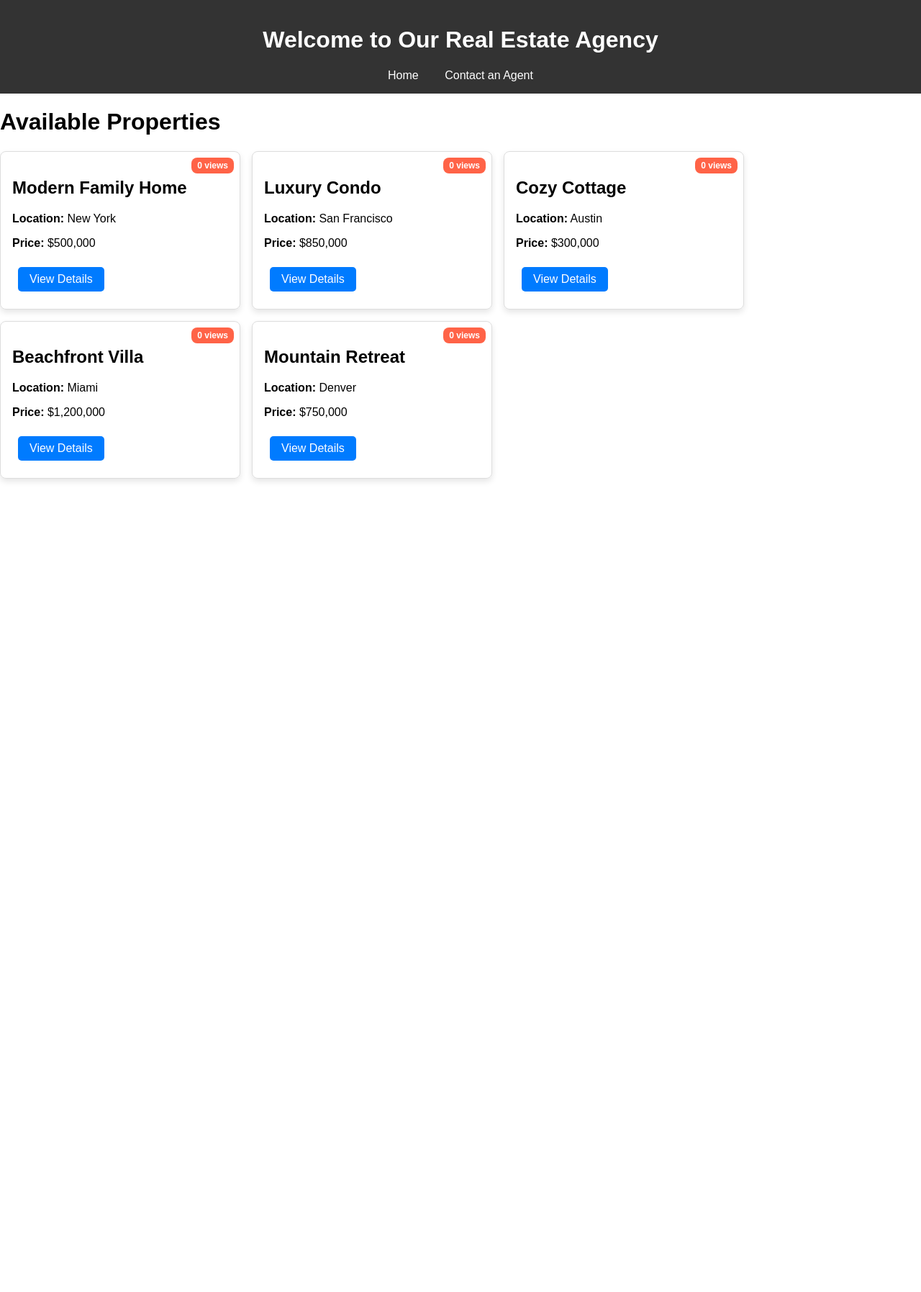
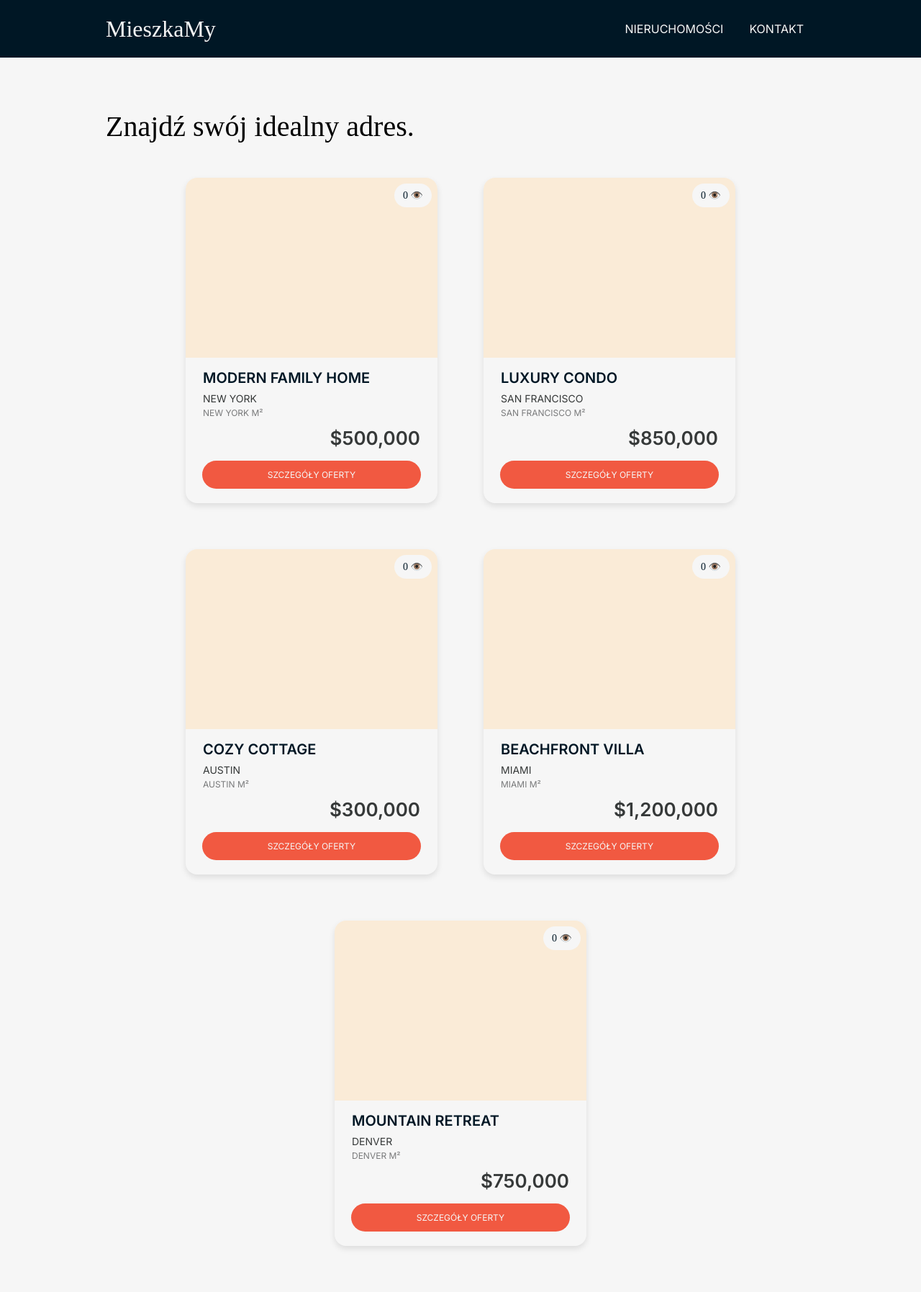
Before and after one commit to FreezeV6/modelowanie_real_estate, a Flask app: page / in a window 1280 px wide. Shown: the whole page at 72% size. Before the commit the page ends 669 px from the top, so only its background shows below. Run offline with Flask 3, Linux system fonts and the light colour scheme; data comes from the database, SQL or seed files in the repository; some libraries are stand-ins or nearby versions.

Commit message:
create new styles, colors, fonts and changing home page

```diff
--- /dev/null
+++ b/source/static/colors.css
@@ -0,0 +1,14 @@
+:root {
+    --primary-color: #001725;
+    --secondary-color: #F15941;
+    --base900: #1F2223;
+    --base800: #363939;
+    --base700: #57595A;
+    --base600: #797A7B;
+    --base500: #8E9090;
+    --base400: #B1B2B2;
+    --base300: #D2D3D3;
+    --base200: #EAEAEA;
+    --base100: #F6F6F6;
+    --base000: #fff;
+}
--- /dev/null
+++ b/source/static/fonts.css
@@ -0,0 +1,3 @@
+/* fonts.css */
+@import url('https://fonts.googleapis.com/css2?family=Varela+Round:wght@100;400&display=swap');
+@import url('https://fonts.googleapis.com/css2?family=Inter:wght@100;400;600;700&display=swap');
--- a/source/static/styles.css
+++ b/source/static/styles.css
@@ -1,48 +1,158 @@
+@import url('/static/colors.css');
+@import url('/static/fonts.css');
+
 body {
-    font-family: Arial, sans-serif;
+    background-color: var(--base100);
     margin: 0;
-    padding: 0;
+    overflow: overlay;
+    margin-bottom: 64px;
 }
 
 header {
-    background-color: #333;
-    color: white;
-    padding: 1em;
-    text-align: center;
+    height: 80px;
+    background-color: var(--primary-color);
+    color: var(--base100);
+    padding-left: 147px;
+    padding-right: 147px;
+    margin: 0;
+    text-align: left;
+    display: flex;
+    justify-content: space-between;
+    align-items: center;
+
+}
+main {
+    padding-left: 64px;
+    padding-right: 64px;
+    margin: 0;
+}
+.company-name {
+    font-family: 'Merriweather', serif;
+    font-weight: 100;
+    font-size: 32px;
+    color: var(--base100);
+    margin: 0;
 }
 
 nav a {
-    color: white;
+    font-family: 'Inter', sans-serif;
+    font-weight: 400;
+    font-size: 16px;
+    color: var(--base100);
     margin: 0 1em;
     text-decoration: none;
 }
 
 .property-list {
+    margin-top: 48px;
+    justify-content: center;
     display: flex;
     flex-wrap: wrap;
-    gap: 16px;
+    gap: 64px;
+}
+h1 {
+    /* font-family: 'Varela' ,sans-serif; */
+    font-family: 'Merriweather', serif;
+    font-weight:200;
+    font-size: 40px;
+    margin-top: 72px;
+    margin-left: 83px;
+}
+h2{
+    font-family: 'Inter' ,sans-serif;
+    font-weight: 600;
+    font-size: 20px;
+    text-decoration: none;
+    text-transform: uppercase;
+    /* color: var(--secondary-color); */
+    color: var(--primary-color);
+    margin-top: 16px;
+    margin-bottom: 8px;
+}
+
+p {
+    margin: 0;
 }
 
 .property-card {
     position: relative;
-    width: 300px;
-    padding: 16px;
-    border: 1px solid #ddd;
-    border-radius: 8px;
+    width: 350px;
+    height: 452px;
+    margin: 0;
+    padding: 0;
+    /* border: 1px solid #ddd; */
+    border-radius: 16px;
     box-shadow: 0 4px 8px rgba(0, 0, 0, 0.1);
+    overflow: hidden;
+}
+
+.property-image {
+    background-color: antiquewhite;
+    height: 250px;  /* Jeśli chcesz określoną wysokość */
+    margin: 0;
+    padding: 0;  /* Zerowanie paddingu */
+    display: flex;
+    align-items: flex-start;  /* Wyrównanie elementów do góry */
+}
+
+.property-details {
+    padding: 0 24px;
+    margin: 0;
+    display: flex;
+    flex-direction: column;
+    align-items:flex-start;
+}
+
+.location {
+    font-family: 'Inter' ,sans-serif;
+    font-weight:400;
+    font-size: 14px;
+    text-decoration: none;
+    text-transform: uppercase;
+    color: var(--base800);
+    margin: 0;
+    padding: 0;
+}
+.area {
+    font-family: 'Inter' ,sans-serif;
+    font-weight:400;
+    font-size: 12px;
+    text-decoration: none;
+    text-transform: uppercase;
+    color: var(--base600);
+    margin-top: 4px;
+    padding: 0;
+}
+
+.price-text {
+    font-family: 'Inter' ,sans-serif;
+    font-weight:600;
+    font-size: 26px;
+    text-decoration: none;
+    text-transform: uppercase;
+    color: var(--base800);
+    margin-top: 12px;
+    margin-bottom: 16px;
+    margin-right: 24px;
+    padding: 0;
+    text-align: right;
 }
 
 .hit-counter {
     position: absolute;
     top: 8px;
     right: 8px;
-    background-color: #ff6347;  /* Choose a color that stands out */
-    color: white;
-    padding: 4px 8px;
-    border-radius: 8px;
-    font-size: 12px;
-    font-weight: bold;
+    background-color: var(--base100);  /* Choose a color that stands out */
+    color: var(--primary-color);
+    padding: 8px 12px;
+    border-radius: 100px;
+    font-size: 14px;
+    font-weight: 400;
+    display: flex;
+    align-items: center;
 }
+
+
 
 
 .property-item {
@@ -65,8 +175,8 @@ label, input, textarea, button {
 
 button {
     padding: 0.5em;
-    background-color: #007bff;
-    color: white;
+    background-color: var(--primary-color);
+    color: var(--base100);
     border: none;
     cursor: pointer;
 }
@@ -76,16 +186,19 @@ button:hover {
 }
 
 .button {
-    display: inline-block;
-    padding: 0.5em 1em;
-    margin: 0.5em;
-    background-color: #007bff;
-    color: white;
+    font-family: "Inter";
+    font-size: 12px;
+    width: 80%;
+    display: block;
+    padding: 12px;
+    background-color: var(--secondary-color);
+    color: var(--base100);
+    border-radius: 24px;
+    text-align: center;
     text-decoration: none;
-    border-radius: 5px;
-    text-align: center;
+    margin: 0 auto;
 }
 
 .button:hover {
-    background-color: #0056b3;
+    background-color: #DC3217;
 }
--- a/source/templates/base.html
+++ b/source/templates/base.html
@@ -4,14 +4,18 @@
     <meta charset="UTF-8">
     <meta name="viewport" content="width=device-width, initial-scale=1.0">
     <title>Real Estate Agency</title>
+    <link rel="stylesheet" href="{{ url_for('static', filename='fonts.css') }}">
     <link rel="stylesheet" href="{{ url_for('static', filename='styles.css') }}">
+    <link rel="stylesheet" href="https://unpkg.com/ionicons@5.5.2/dist/ionicons.css">
+
+
 </head>
 <body>
     <header>
-        <h1>Welcome to Our Real Estate Agency</h1>
+        <div class="company-name">MieszkaMy</div>
         <nav>
-            <a href="{{ url_for('home') }}">Home</a>
-            <a href="{{ url_for('signup') }}">Contact an Agent</a>
+            <a href="{{ url_for('home') }}">NIERUCHOMOŚCI</a>
+            <a href="{{ url_for('signup') }}">KONTAKT</a>
         </nav>
     </header>
     <main>
--- a/source/templates/home.html
+++ b/source/templates/home.html
@@ -1,19 +1,24 @@
 {% extends "base.html" %}
 
 {% block content %}
-    <h1>Available Properties</h1>
+    <h1>Znajdź swój idealny adres.</h1>
     <div class="property-list">
         {% for property in properties %}
             <div class="property-card">
                 <!-- Hit counter displayed in the corner -->
-                <div class="hit-counter">{{ property.hit_counter }} views</div>
+               <div class="hit-counter">{{ property.hit_counter }} 👁️</div>
+                <div class="property-image">
 
+                </div>
                 <!-- Property details -->
-                <h2>{{ property.title }}</h2>
-                <p><strong>Location:</strong> {{ property.location }}</p>
-                <p><strong>Price:</strong> {{ property.price }}</p>
-                <!-- Link to increment view count and show details -->
-                <a href="{{ url_for('property_detail', property_id=property.id) }}" class="button">View Details</a>
+                <div class="property-details">
+                    <h2>{{ property.title }}</h2>
+                    <p class="location">{{ property.location }}</p>
+                    <!-- dodanie metrazu -->
+                    <p class="area">{{ property.location }} m²</p>
+                </div>
+                <p class="price-text">{{ property.price }}</p>
+                <a href="{{ url_for('property_detail', property_id=property.id) }}" class="button">SZCZEGÓŁY OFERTY</a>
             </div>
         {% endfor %}
     </div>
```
